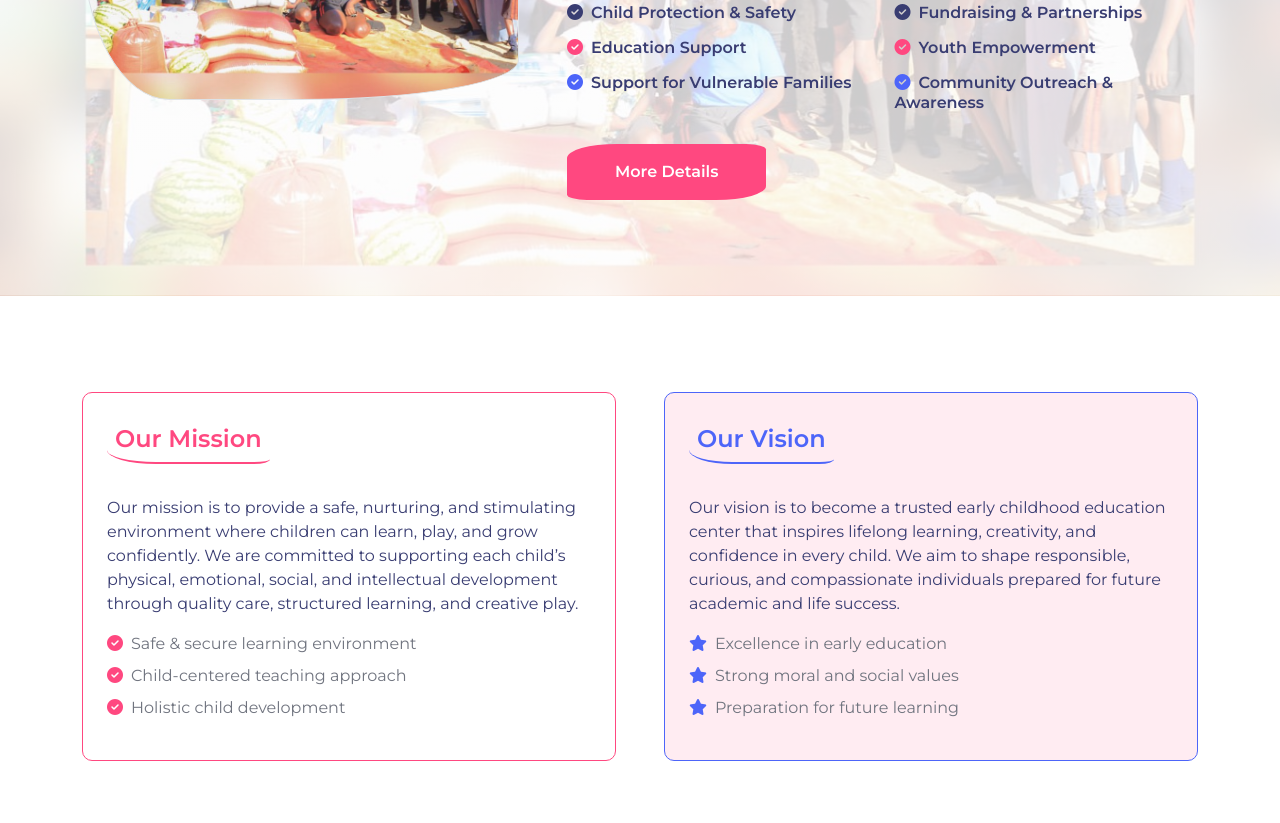
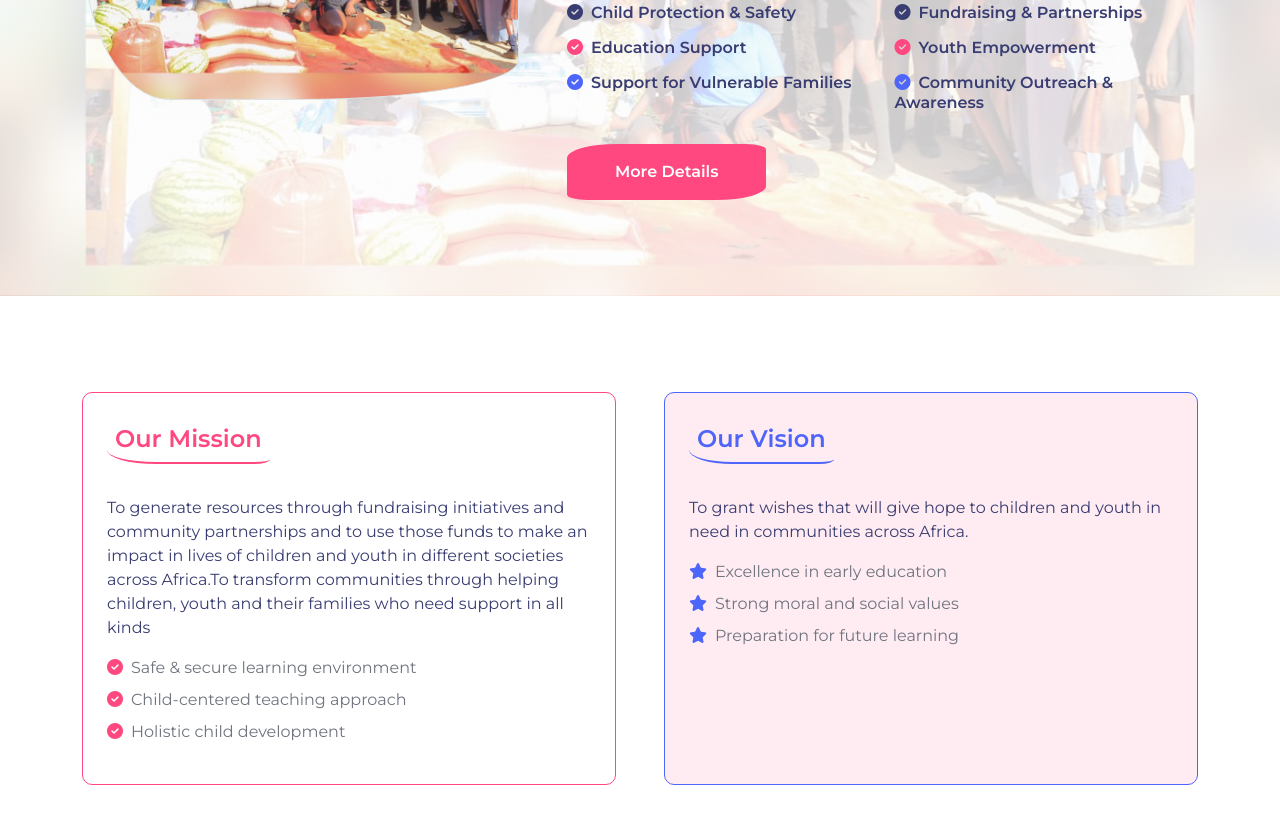
Before and after one commit to Shamiedestinyfoundation/shamiedestinyfoundation, a plain HTML site: page index.html in a window 1280 px wide. Shown: the part 1315-2138 px from the top of the page. Drawn offline with nearby package versions, Linux system fonts and the light colour scheme.

Commit message:
Update index.html

```diff
--- a/index.html
+++ b/index.html
@@ -146,7 +146,7 @@
     <div class="container py-5">
         <div class="row g-5">
             <div class="col-12">
-                <h1 class="mb-3 text-primary">We Care Your Baby</h1>
+                <h1 class="mb-3 text-primary">A safer society for a safer child</h1>
 
                 <h1 class="mb-5 display-1 text-white">
                     Empowering Children.<br>
@@ -215,10 +215,9 @@ Guided by our motto, “A safer society for a safer child,” we work to uplift
                         Our Mission
                     </h4>
                     <p class="text-dark mt-3">
-                        Our mission is to provide a safe, nurturing, and stimulating environment where children can
-                        learn, play, and grow confidently. We are committed to supporting each child’s physical,
-                        emotional, social, and intellectual development through quality care, structured learning,
-                        and creative play.
+                       To generate resources through fundraising initiatives and community partnerships and to use those funds to make an impact in lives of children and youth in different societies across Africa.To transform communities through helping children, youth and their families
+
+who need support in all kinds
                     </p>
                     <ul class="list-unstyled mt-3">
                         <li class="mb-2"><i class="fas fa-check-circle text-primary me-2"></i>Safe & secure learning environment</li>
@@ -235,9 +234,7 @@ Guided by our motto, “A safer society for a safer child,” we work to uplift
                         Our Vision
                     </h4>
                     <p class="text-dark mt-3">
-                        Our vision is to become a trusted early childhood education center that inspires lifelong
-                        learning, creativity, and confidence in every child. We aim to shape responsible, curious,
-                        and compassionate individuals prepared for future academic and life success.
+                       To grant wishes that will give hope to children and youth in need in communities across Africa.
                     </p>
                     <ul class="list-unstyled mt-3">
                         <li class="mb-2"><i class="fas fa-star text-secondary me-2"></i>Excellence in early education</li>
```
